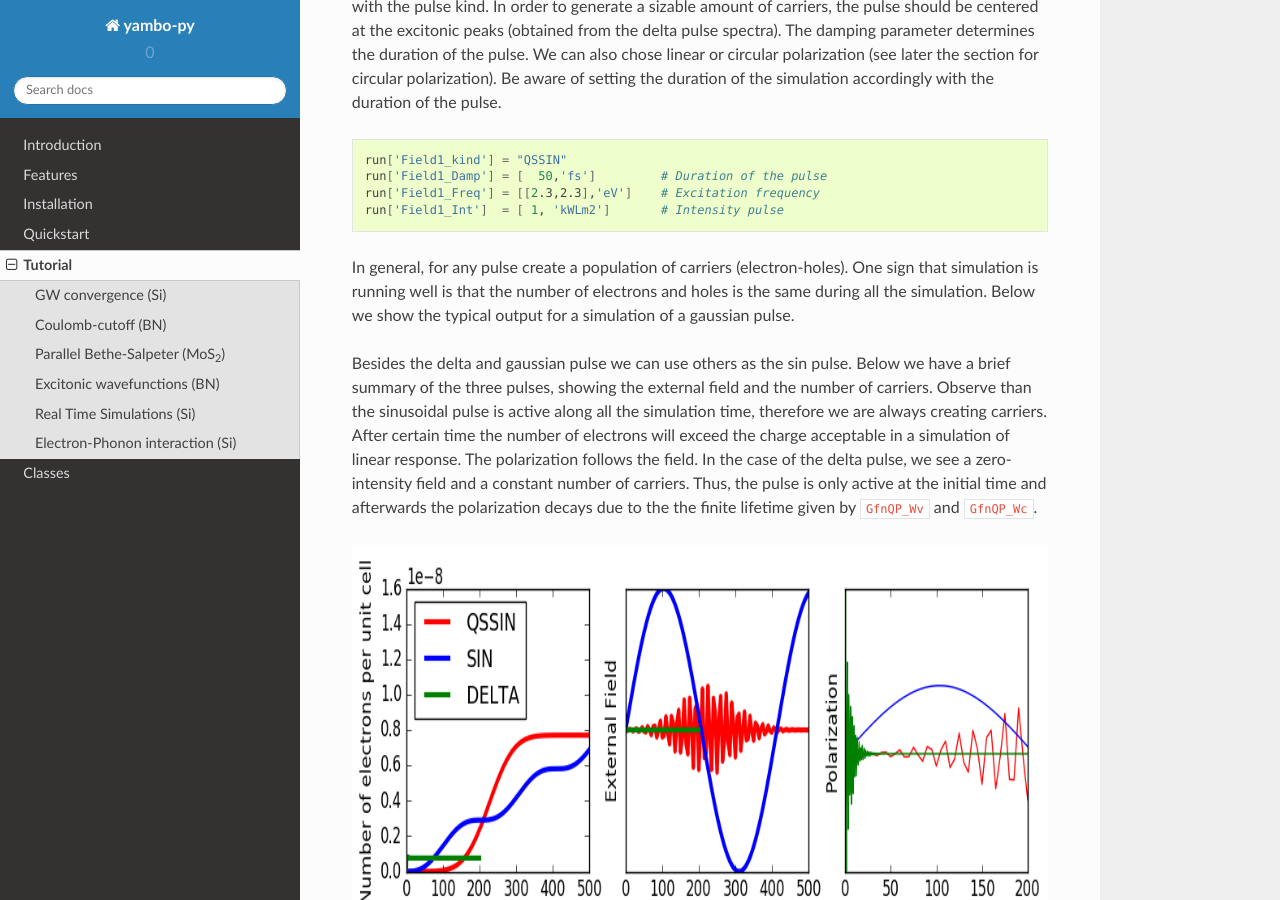
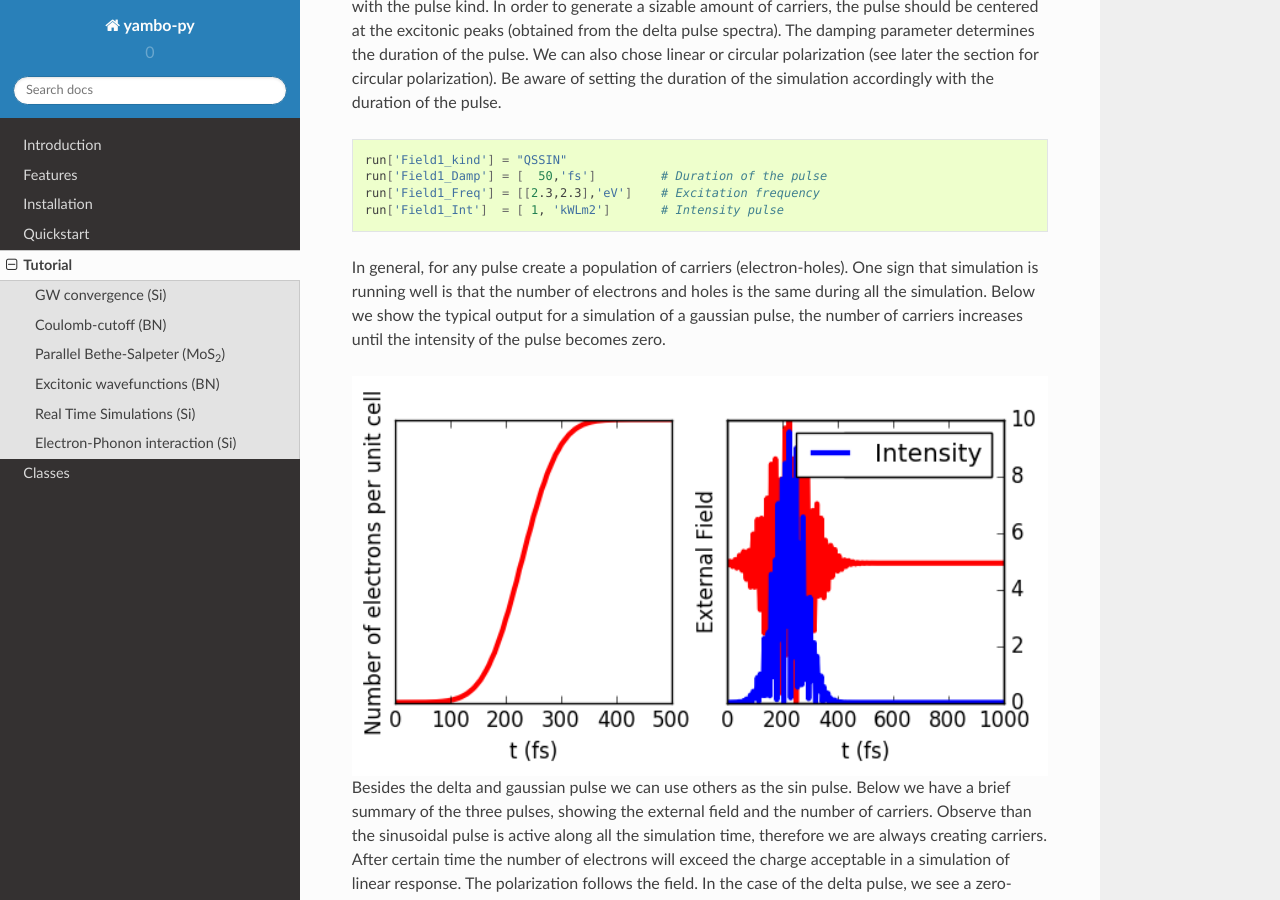
Before and after one commit to yambo-code/yambopy, a Sphinx documentation site: the page built from docs/source/tutorial.rst, in a window 1280 px wide and 900 px high, scrolled down 11706 px. Built offline with Sphinx 7.4.7 and the Read the Docs theme 2.0.0, drawn with Linux system fonts in a browser that asks for light colours; some of the changed text lies outside the part shown.

```diff
--- a/docs/source/tutorial.rst
+++ b/docs/source/tutorial.rst
@@ -475,7 +475,14 @@
     run['Field1_Int']  = [ 1, 'kWLm2']       # Intensity pulse
 
 In general, for any pulse create a population of carriers (electron-holes). One sign that simulation is running well is that the number
-of electrons and holes is the same during all the simulation. Below we show the typical output for a simulation of a gaussian pulse.
+of electrons and holes is the same during all the simulation. Below we show the typical output for a simulation of a gaussian pulse, the number of
+carriers increases until the intensity of the pulse becomes zero.
+
+.. image:: figures/qssin-pulse.png
+   :height: 400px
+   :width: 800 px
+   :align: center
+
 
 
 Besides the delta and gaussian pulse we can use others as the sin pulse. Below we have a brief summary of the three pulses, showing the
@@ -528,6 +535,15 @@
     run['GfnQP_Wv']   = [0.00,0.10,0.00]    # Constant damping valence
     run['GfnQP_Wc']   = [0.00,0.10,0.00]    # Constant damping conduction
 
+Below we show the carrier dynamics simulation including the electron-phonon dissipation of electrons and holes. We have made the example for two different
+temperatures. We only show the lifetimes of electrons and holes for 0 and 300 K. At each time step we show the mean value of the electron-phonon lifetime. We can observe
+that increases for larger temperature (see the Electron-phonon tutorial). Moreover, when the systems tends to the final state the mean EP lifetimes reachs a constant value.
+
+.. image:: figures/lifetimes.png
+   :height: 400px
+   :width: 800 px
+   :align: center
+
 **4.2 Electron-electron interaction**
 
 .. code-block:: bash
```
Also changed, not shown: other parts of docs/source/tutorial.rst (+0 -5 lines), docs/source/figures/lifetimes.png (added), docs/source/figures/qssin-pulse.png (added), 3 other files.
